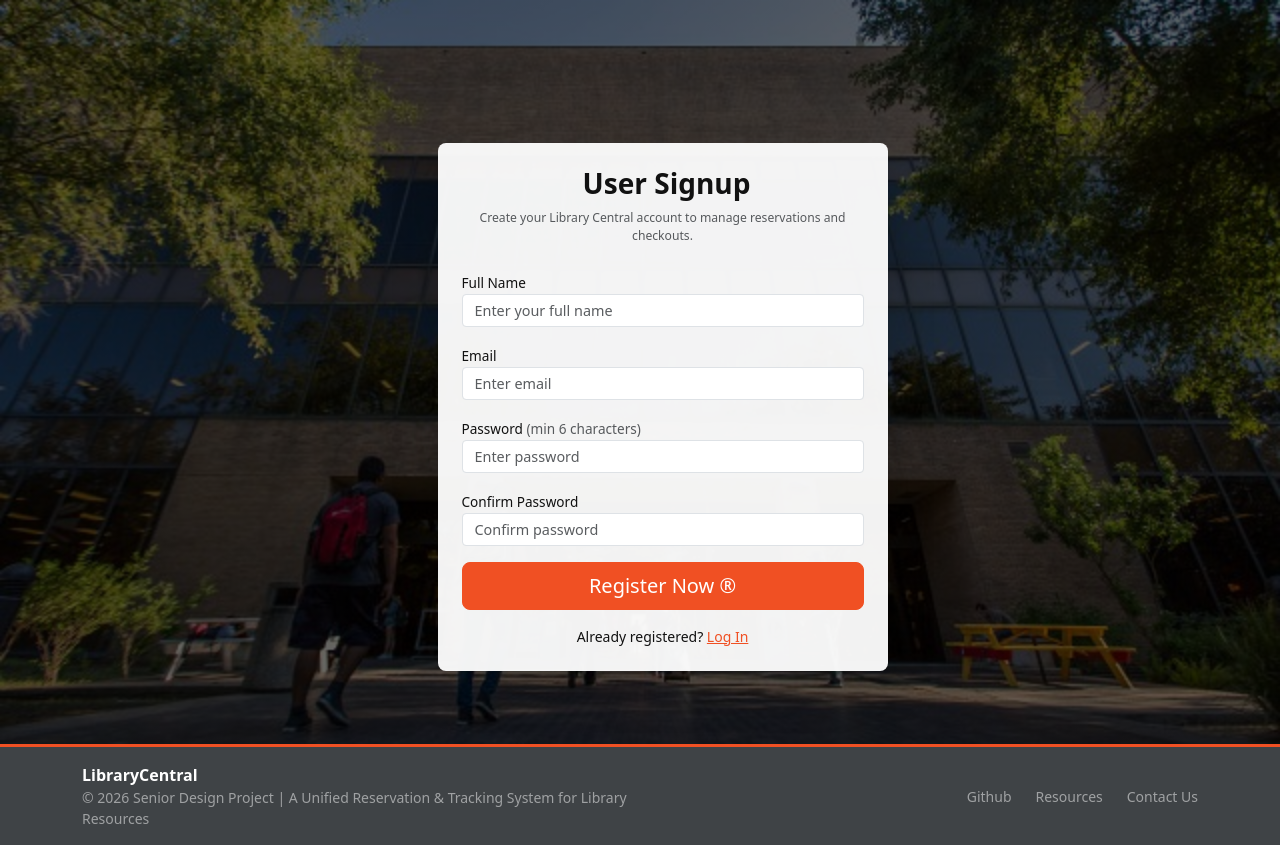
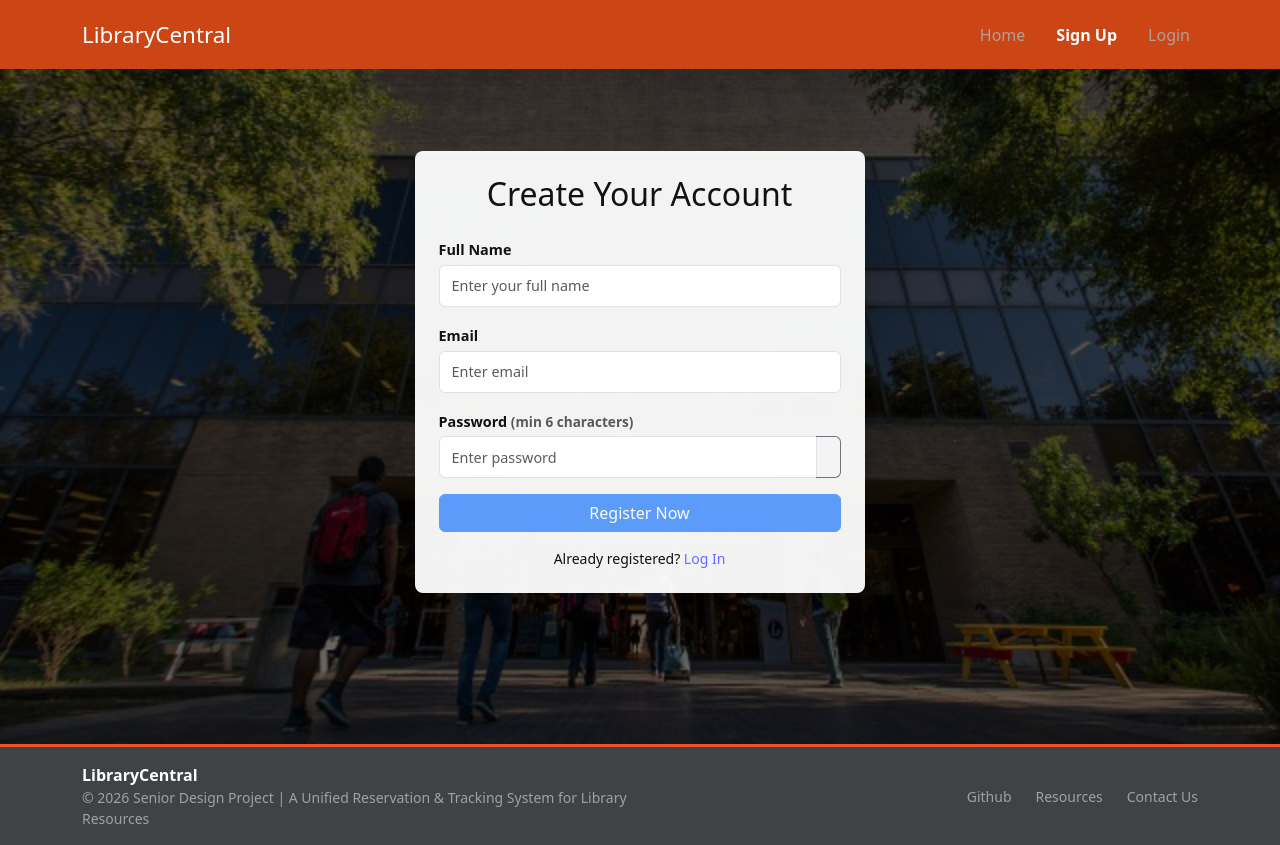
Before and after one commit to valeriamtz01/LibraryCentral, a React app in the folder frontend/: page /signup in a window 1280 px wide. Built offline with nearby package versions, Linux system fonts and the light colour scheme; no server answers; the HTML template or start-up script is replaced by a standard one.

Commit message:
feat: updated public pages to internalize the new layout wrappers for header/footer changes

```diff
--- a/frontend/src/pages/Login.tsx
+++ b/frontend/src/pages/Login.tsx
@@ -1,9 +1,10 @@
-//import { Container, Row, Col, Button } from 'react-bootstrap';
-//import { Link } from 'react-router-dom';
 import { useState } from 'react';
 import { useNavigate, Link } from 'react-router-dom';
 import { api } from '../api';
 import './Login.css'; // importing customized css styles --> we have hero-section for background image here and can add more styles as needed
+import { InputGroup, Button } from 'react-bootstrap';
+import Header from "../components/Header";
+import Footer from "../components/Footer";
 
 //functional login component with form handling and API integration
 const Login = () => {
@@ -12,8 +13,14 @@ const Login = () => {
   // State variables for form input  && UI behavior
   const [email, setEmail] = useState('');
   const [password, setPassword] = useState('');
+  const [showPassword, setShowPassword] = useState(false); // for toggling password visibility
   const [error, setError] = useState<string | null>(null);
   const [loading, setLoading] = useState(false);
+
+  // planning to track if user is logged in, can be used for conditional rendering of navbar and protected routes in the future
+  // const [isLoggedIn, setIsLoggedIn] = useState(false);
+  // planning to track password failed attempts for security measures in the future
+  // const [failedAttempts, setFailedAttempts] = useState(0);
 
   //validate user input before submitting to API
   const validate = () => {
@@ -21,10 +28,10 @@ const Login = () => {
       setError('Please enter email and password.');
       return false;
     }
-    // simple email check
-    const re = /^\S+@\S+\.\S+$/;
+    // simple email check --> updating to regex for better validation (checks for university email format)
+    const re = /^[a-zA-Z0-9._%+-]+@utrgv\.edu$/;
     if (!re.test(email)) {
-      setError('Please enter a valid email address.');
+      setError('Please use your @utrgv.edu email address.');
       return false;
     }
     setError(null); //used to clear error if validation passes.
@@ -36,6 +43,7 @@ const Login = () => {
     e.preventDefault();
     if (!validate()) return; //stops submission if validation fails
     setLoading(true);
+    setError(null); // clear previous errors before new attempt
     try {
       //send login request to backend API with email and password
       const resp = await api.post('/auth/login/', { email, password });
@@ -44,13 +52,13 @@ const Login = () => {
         localStorage.setItem('token', resp.data.token);
       }
       setLoading(false);
-      navigate('/');
+      navigate('/dashboard'); //redirect to dashboard on successful login
     } catch (err: any) {
       setLoading(false);
       // log full error for debugging network/CORS issues
       // eslint-disable-next-line no-console
       console.error('Login error', err);
-      const msg = err?.response?.data?.detail || err?.response?.data?.error || err.message || 'Login failed';
+      const msg = err?.response?.data?.detail || err?.response?.data?.error || err.message || 'Invalid Email or Password.';
       setError(String(msg));
     }
   };
@@ -58,7 +66,9 @@ const Login = () => {
 
 
   return (
-    <div className="login-page">
+    <div className="d-flex flex-column min-vh-100">
+      <Header />
+       <main className="flex-grow-1 login-page">
         <section className="hero-section text-center">
           <div className="login-card">
             <h2>Welcome Back</h2>
@@ -72,35 +82,49 @@ const Login = () => {
                   className="form-control"
                   value={email}
                   onChange={(e) => setEmail(e.target.value)}
-                placeholder="you@example.com"
+                  placeholder="you@utrgv.edu"
+                  required // to enforce user input before form submission. also handled in validate function for better error messaging and to prevent API calls with invalid data
                 />
               </div>
 
               <div className="form-group">
                 <label htmlFor="password">Password</label>
+                <InputGroup>
                 <input
                   id="password"
-                type="password"
+                  type={showPassword ? "text" : "password"}
                   className="form-control"
                   value={password}
                   onChange={(e) => setPassword(e.target.value)}
                   placeholder="••••••••"
+                  required // again, this enforces user input before submission and is complemented by the validate function for better user feedback
                 />
+                <Button
+                    variant="outline-secondary"
+                    onClick={() => setShowPassword(!showPassword)}
+                    className="border-start-0"
+                  >
+                    <i className={`bi bi-eye${showPassword ? '-slash' : ''}`}></i>
+                  </Button>
+                </InputGroup>
               </div>
 
-            <button className="btn btn-primary w-100" type="submit" disabled={loading}>
+              {/* submit button is disabled if email or password is empty or if loading is true to prevent multiple submissions */}
+              <button className="btn btn-primary w-100" type="submit" disabled={!email || !password || loading}>
                 {loading ? 'Signing in…' : 'Sign In'}
               </button>
             </form>
 
 
 
-          <div className="mt-3">
+            <div className="text-center mt-3 small">
               <span>New here? </span>
               <Link to="/signup">Create an account</Link>
             </div>
           </div>
         </section>
+      </main>
+      <Footer />
     </div>
   );
 };
--- a/frontend/src/pages/SignUp.css
+++ b/frontend/src/pages/SignUp.css
@@ -11,16 +11,14 @@
   /* sets height */
   min-height: calc(100vh - 56px);            /* set to take up 100% of the screen height minus navbar height */
   width: 100%;
+
   display: flex;
-  align-items: center;
-  justify-content: flex-start; /* starting at top */
-  color: white;                /* ensures text stands out against the image */
+  align-items: center; /* center horizontally */
+  justify-content: center; /* cneter vertically */
+
+  padding: 40px 20px ;
   margin: 0;
-
-  padding-top: 100px;
-  flex-direction: column;
-  padding-left: 45px;
-  padding-bottom: 30px;
+  box-sizing: border-box;
 }
 
 .signup-card {
@@ -31,12 +29,6 @@
   width: 100%;
   max-width: 450px;
   box-shadow: 0 6px 20px rgba(0,0,0,0.35);
-
-  margin: 0 auto;
-  padding-left: 0px;
-  padding-right:0px;
-  padding-top: 0px;
-  padding-bottom: 0px;
 }
 
 
@@ -73,17 +65,14 @@
 
 /* labels inside the white box */
 .signup-card .form-control {
-  height: 33px;
-  border-radius: 4px;
+  height: 42px;
   font-size: 0.9rem;
-  padding-bottom: 0px;
-  padding-top: 0px;
 }
 
 .signup-card label {
-  font-weight: 500;
-  font-size: 0.85rem;
-  margin-bottom: 0px;
+  font-weight: 600;
+  font-size: 0.9rem;
+  margin-bottom: 4px;
 }
 
 .signup-card .d-grid {
--- a/frontend/src/pages/SignUp.tsx
+++ b/frontend/src/pages/SignUp.tsx
@@ -1,72 +1,161 @@
-import { Container, Row, Col, Button, Card, Form } from 'react-bootstrap';
-import { Link } from 'react-router-dom';
+import {useState} from 'react'; // for form state management
+import { Container, Row, Col, Button, Card, Form, InputGroup } from 'react-bootstrap';
+import { useNavigate, Link } from 'react-router-dom';
+import { api } from '../api'; // for API calls to backend
 import './SignUp.css'; // importing customized css styles --> we have hero-section for background image here and can add more styles as needed
+import Header from "../components/Header";
 import Footer from "../components/Footer";
 
 const SignUp = () => {
+  const navigate = useNavigate(); // react-router-dom hook for navigation after successful login
+
+  // state variables for form input  && UI behavior
+  const [formData, setFormData] = useState({
+    fullName: '',
+    email: '',
+    password: ''
+  });
+
+
+  const [showPassword, setShowPassword] = useState(false);
+  const [error, setError] = useState<string | null>(null);
+  const [loading, setLoading] = useState(false);
+
+  // validate user input before submitting to API
+  const isPasswordValid = formData.password.length >= 6; // simple password length check
+  const isEmailValid = /^[a-zA-Z0-9._%+-]+@utrgv\.edu$/.test(formData.email); // regex to ensure email is in the correct format and belongs to UTRGV
+
+  // handle input changes
+  const handleChange = (e: React.ChangeEvent<HTMLInputElement>) => {
+    const { id, value } = e.target;
+    setFormData(prev => ({
+      ...prev,
+      [id]: value
+    }));
+  };
+
+  const handleSubmit = async (e: React.FormEvent) => {
+      e.preventDefault();
+      setError(null);
+
+      // to define the required domain
+      const emailDomain = "@utrgv.edu";
+
+      // check if email ends with the required domain
+      if (!formData.email.toLowerCase().endsWith(emailDomain)) {
+        setError(`Please use a valid university email ending in ${emailDomain}`);
+        return; // Stop the plumbing from sending data to the server
+      }
+
+      setLoading(true);
+
+      try {
+        // API call to  Django backend
+        const response = await api.post('/auth/register/', {
+          name: formData.fullName,
+          email: formData.email,
+          password: formData.password
+        });
+
+        if (response.status === 201 || response.status === 200) { // success status codes for creation
+          setLoading(false);
+          // successful signup leads to login
+          navigate('/login');
+        }
+      } catch (err: any) {
+        setLoading(false);
+        // display backend error or generic message
+        setError(err.response?.data?.detail || 'Something went wrong. Registration Failed.');
+      }
+    };
+
   return (
-    <div className="sign-up-page">
-      {/* section for background image*/}
+    <div className="d-flex flex-column min-vh-100">
+      <Header />
+      <main className="flex-grow-1 sign-up-page">
         <section className="hero-section">
-
           <Container className = 'px-0 d-flex justify-content-center'>
             <Row className="justify-content-center w-100"> {/* this centers the form horizontally */}
-            <Col md={0} lg={6} > {/* this sets the width of the form on medium and large screens */}
+              <Col sm={10} md={8} lg={5} > {/* this sets the width of the form on medium and large screens */}
 
                 <Card className="signup-card shadow-lg border-0">
                   <Card.Body className="p-4">
 
                     {/* title Section */}
                     <div className="text-center mb-4">
-                    <h3 className="fw-bold mb-2">
-                      <i className="bi bi-person-plus-fill me-2"></i>
-                        User Signup
-                    </h3>
-                    <p className="text-muted small">
-                      Create your Library Central account to manage reservations and checkouts.
-                    </p>
+                      <h2>
+                          Create Your Account
+                      </h2>
                     </div>
 
-                  <Form> {/* is not connected to backend and no submit handler */}
+                      {error && <div className="alert alert-danger p-2 small">{error}</div>}
+
+                    <Form onSubmit={handleSubmit}>
                       <Form.Group className = "mb-3" controlId = "fullName">
                         <Form.Label>Full Name</Form.Label>
-                      <Form.Control type = "text" placeholder = "Enter your full name" />
+                        <Form.Control
+                          type = "text"
+                          placeholder = "Enter your full name"
+                          value={formData.fullName}
+                          onChange={handleChange}
+                          required
+                        />
                       </Form.Group>
 
 
                       <Form.Group className = "mb-3" controlId="email">
                         <Form.Label>Email</Form.Label>
-                      <Form.Control type = "email" placeholder = "Enter email" />
+                        <Form.Control
+                          type = "email"
+                          placeholder = "Enter email"
+                          value={formData.email}
+                          onChange={handleChange}
+                          required
+                        />
                       </Form.Group>
 
 
-                    <Form.Group className = "mb-3" controlId="password">
+                      <Form.Group className="mb-3" controlId="password">
                         <Form.Label>
-                        Password <span className = "text-muted" style = {{ fontSize: "0.85 rem"}}> (min 6 characters) </span> {/* bootstrap */}
+                          Password <span className="text-muted" style={{ fontSize: "0.85rem" }}>(min 6 characters)</span>
                         </Form.Label>
-                      <Form.Control type = "password" placeholder = "Enter password" />
-                    </Form.Group>
-
-
-                    <Form.Group className = "mb-3" controlId="confirmPassword">
-                      <Form.Label>Confirm Password</Form.Label>
-                      <Form.Control type = "password" placeholder = "Confirm password" />
+                        <InputGroup>
+                          <Form.Control
+                            type={showPassword ? "text" : "password"}
+                            placeholder="Enter password"
+                            value={formData.password}
+                            onChange={handleChange}
+                            required
+                          />
+                          {/* the eye icon toggle */}
+                          <Button
+                            variant="outline-secondary"
+                            onClick={() => setShowPassword(!showPassword)}
+                            className="border-start-0"
+                          >
+                            <i className={`bi bi-eye${showPassword ? '-slash' : ''}`}></i>
+                          </Button>
+                        </InputGroup>
+                        {/* check if */}
+                        <Form.Text className={isPasswordValid ? "text-success" : "text-muted"}>
+                        </Form.Text>
                       </Form.Group>
 
 
                       <div className = "d-grid">
                         <Button
-                        size = "lg"
-                        style = {{backgroundColor: '#f05023', borderColor: '#f05023'}}
+                          className="btn btn-primary w-100"
+                          type = "submit"
+                          disabled={!isEmailValid || !isPasswordValid || loading} // disable if email or password is invalid or if loading
                         >
-                          Register Now &#174;
+                          {loading ? 'Registering...' : 'Register Now'}
                         </Button>
                       </div>
 
 
                       <div className = "text-center mt-3 small">
                         Already registered? {""}
-                      <Link to = "/login" style = {{color: '#f05023', textDecoration:'underline'}}>Log In</Link>
+                        <Link to = "/login" >Log In</Link>
                       </div>
                   </Form>
 
@@ -74,12 +163,12 @@ const SignUp = () => {
                   </Card.Body>
                 </Card>
 
-
               </Col>
             </Row>
           </Container>
         </section>
-      <Footer disFixed /> {/* footer only for signup page to ensure footer is static*/}
+      </main>
+      <Footer/>
     </div>
   );
 };
```
Also changed, not shown: frontend/src/pages/Home.tsx (+8 -3 lines). Lines whose indentation alone changed are shown as unchanged.
